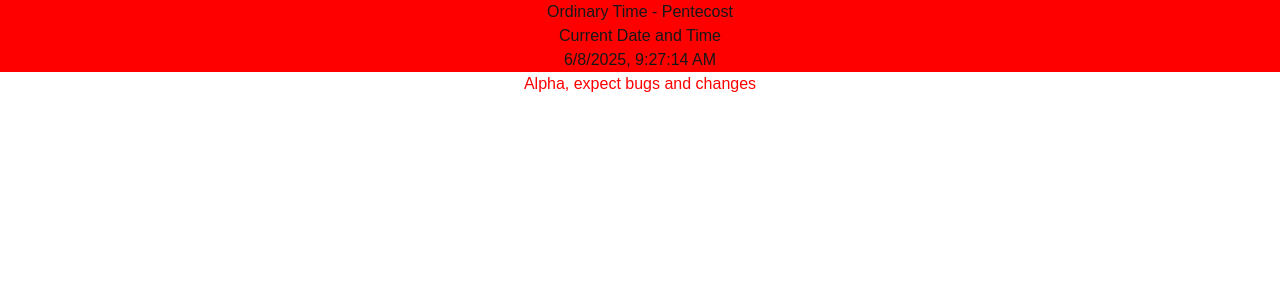
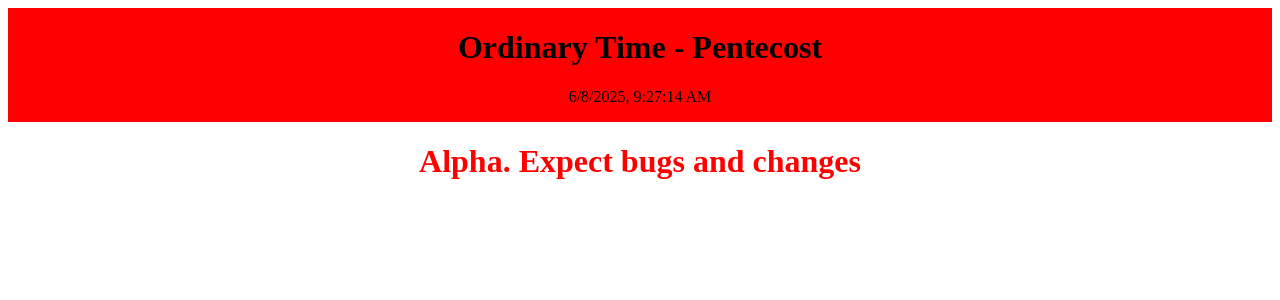
Before and after one commit to magarnicle/deep_peace, a Next.js app: page / in a window 1280 px wide. Shown: the top 300 px of the page. Built offline with nearby package versions, Linux system fonts and the light colour scheme.

Commit message:
remove theme, simplify

```diff
--- a/src/app/layout.tsx
+++ b/src/app/layout.tsx
@@ -1,6 +1,6 @@
 import type { Metadata } from "next";
 import { Geist, Geist_Mono } from "next/font/google";
-import "./globals.css";
+//import "./globals.css";
 
 const geistSans = Geist({
   variable: "--font-geist-sans",
--- a/src/app/page.tsx
+++ b/src/app/page.tsx
@@ -24,10 +24,7 @@ function DateTime() {
     };
 
     return (
-        <div style={{ width: "100%", height: "100%", alignContent: "center", textAlign: "center" }}>
-        <h2>Current Date and Time</h2>
         <p>{formatDate(currentTime)}</p>
-        </div>
     );
 }
 
@@ -66,7 +63,7 @@ export default function MyApp() {
       <body>
       <DayInfo season={season} day={day}/>
       <div style={{ color: "red", width: "100%", height: "100%", alignContent: "center", textAlign: "center" }}>
-      <h1>Alpha, expect bugs and changes</h1>
+      <h1>Alpha. Expect bugs and changes</h1>
       </div>
       </body>
   );
```
